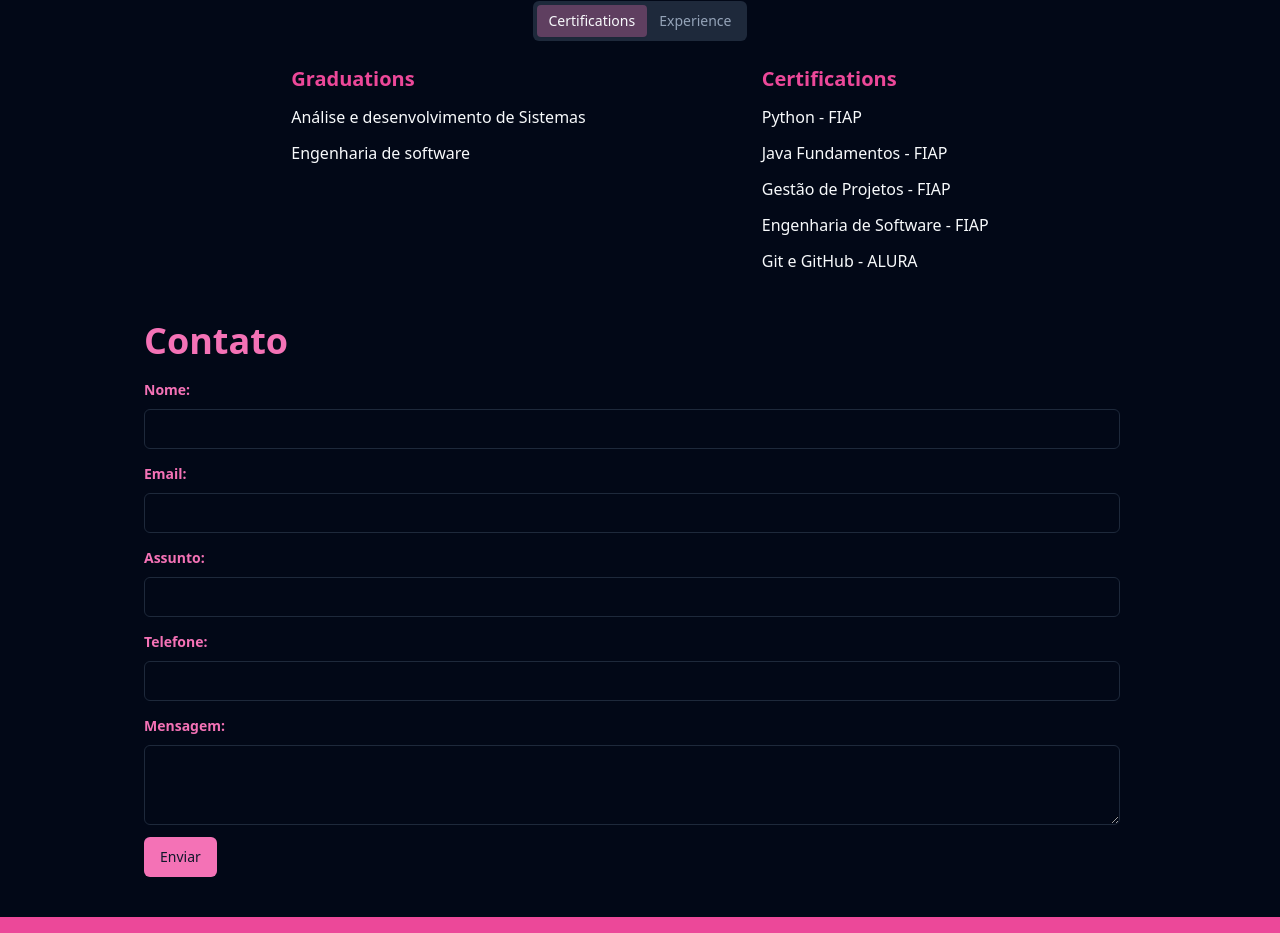
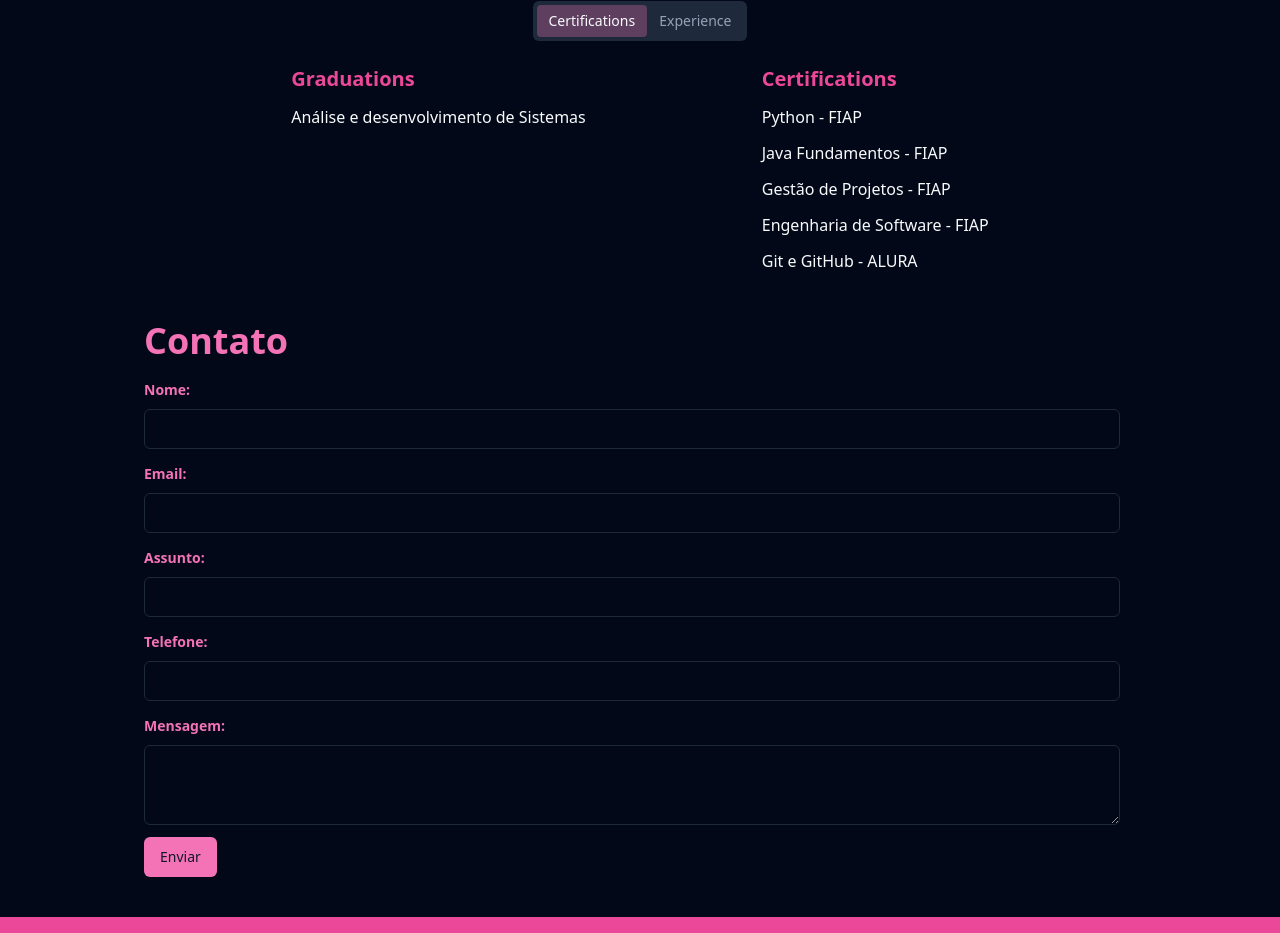
Before and after one commit to lakemi26/Portfolio, a Next.js app: page / in a window 1280 px wide. Shown: the part 1781-2714 px from the top of the page. Built offline with nearby package versions, Linux system fonts and the light colour scheme.

Commit message:
style: ajustes do margin no hover card

```diff
--- a/components/education/tabList.tsx
+++ b/components/education/tabList.tsx
@@ -39,16 +39,9 @@ const TabList = () => {
               <HoverCardTrigger>
                 Análise e desenvolvimento de Sistemas
               </HoverCardTrigger>
-              <HoverCardContent>
+              <HoverCardContent className="bg-slate-900 p-1">
                 <p>FIAP</p>
                 <p>2023-2024</p>
-              </HoverCardContent>
-            </HoverCard>
-            <HoverCard>
-              <HoverCardTrigger>Engenharia de software</HoverCardTrigger>
-              <HoverCardContent>
-                <p>FIAP</p>
-                <p>2025- 2029</p>
               </HoverCardContent>
             </HoverCard>
           </div>
```
